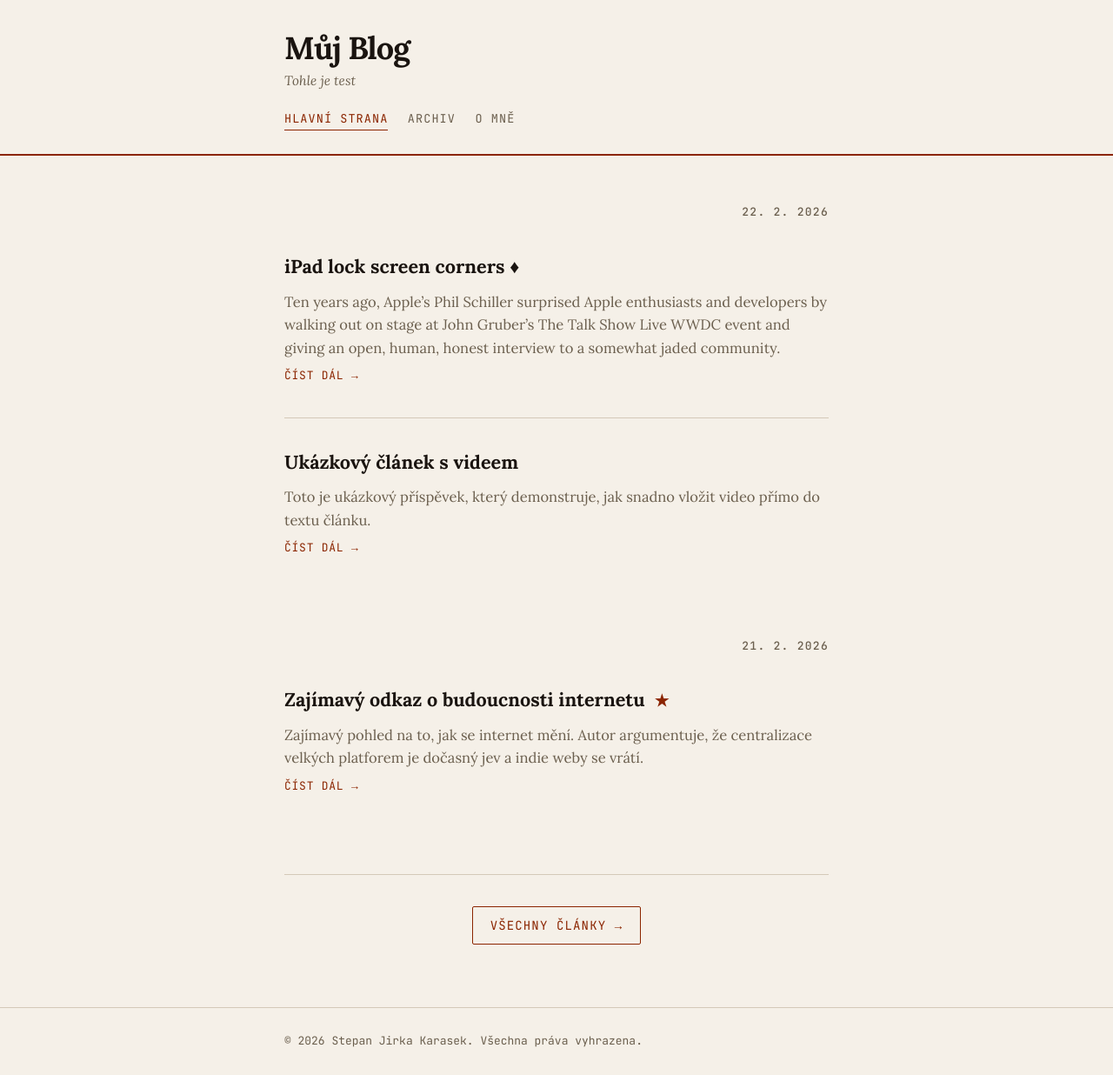
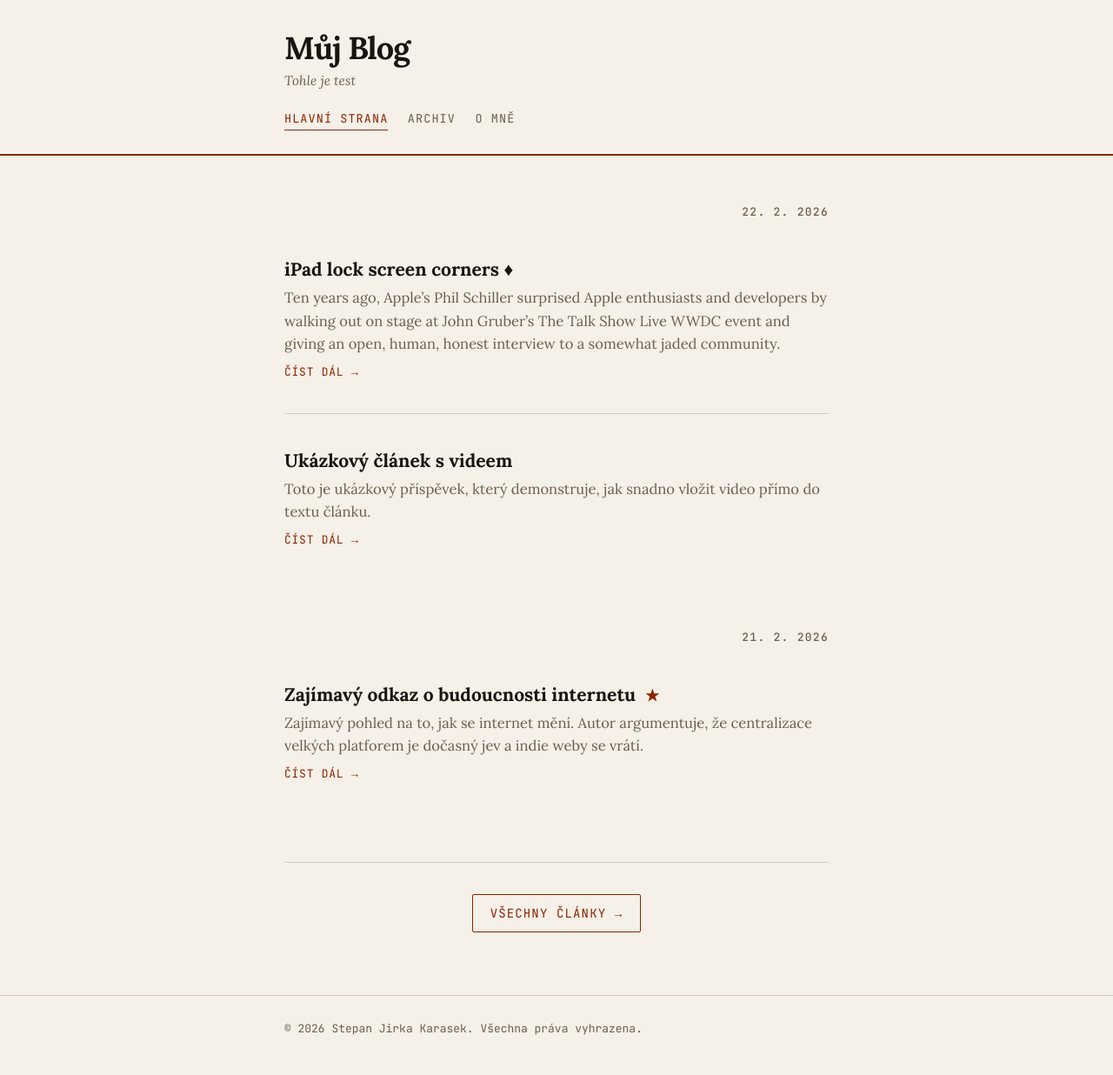
Before and after one commit to StepanJirkaKarasek/StepanJirkaKarasek.github.io, a Jekyll site: the page built from index.html, in a window 1280 px wide. Shown: the whole page at 87% size. Built offline with Jekyll 4.4.1, drawn with Linux system fonts in a browser that asks for light colours.

Commit message:
Update main.css

```diff
--- a/assets/css/main.css
+++ b/assets/css/main.css
@@ -132,13 +132,6 @@ body {
 }
 
 .post-item:last-child { border-bottom: none; }
-
-.post-item-title {
-  font-size: 1.2rem;
-  font-weight: 700;
-  line-height: 1.3;
-  margin-bottom: 0.75rem;
-}
 
 .post-item-title a {
   color: var(--text);
```
